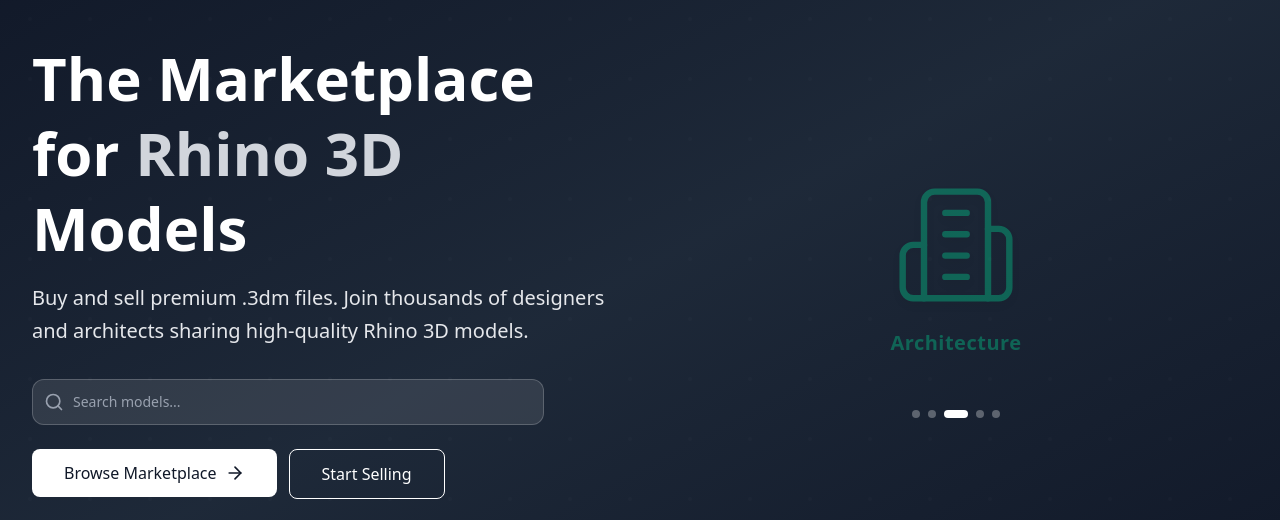
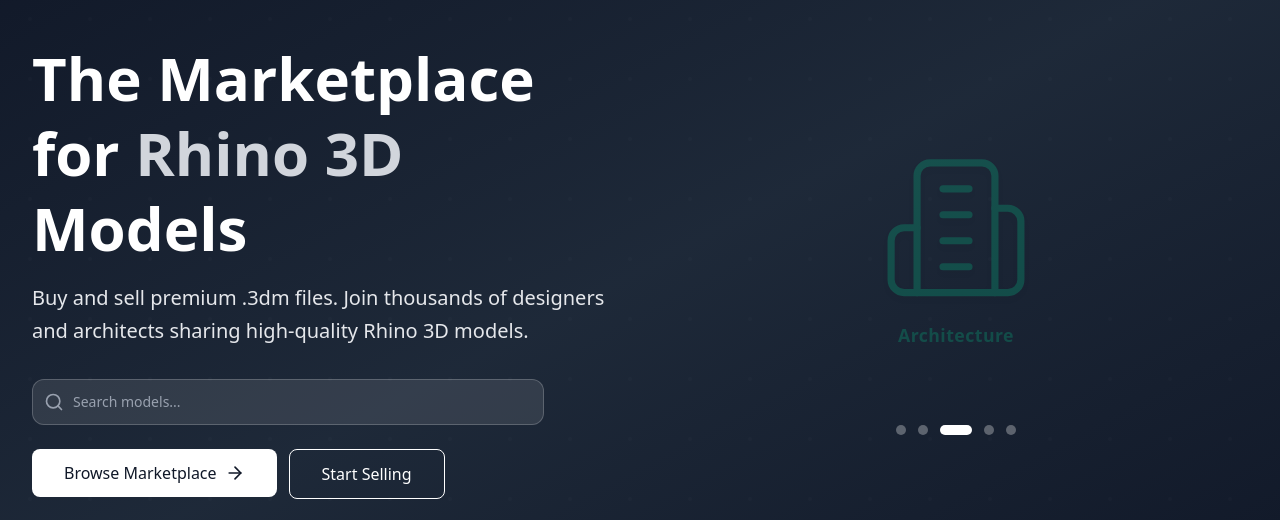
Before and after one commit to M9S9M9/rhinomarket, a Next.js app: page / in a window 1280 px wide. Shown: the part 136-656 px from the top of the page. Built offline with nearby package versions, Linux system fonts and the light colour scheme; no server answers; the database is empty.

Commit message:
Simple scale+fade transition, icons 176x176, larger dots

```diff
--- a/src/app/page.tsx
+++ b/src/app/page.tsx
@@ -136,30 +136,30 @@ export default function HomePage() {
             </div>
 
             {/* Right: rotating category icons */}
-            <div className="hidden md:flex flex-col items-center justify-center min-h-[360px]">
-              <div className="relative w-64 h-64">
+            <div className="hidden md:flex flex-col items-center justify-center min-h-[400px]">
+              <div className="relative w-72 h-72">
                 <AnimatePresence mode="wait">
                   <motion.div
                     key={rotIndex}
-                    initial={{ opacity: 0, y: 30 }}
-                    animate={{ opacity: 1, y: 0 }}
-                    exit={{ opacity: 0, y: -30 }}
-                    transition={{ duration: 0.5, ease: [0.25, 0.46, 0.45, 0.94] }}
+                    initial={{ opacity: 0, scale: 0.85 }}
+                    animate={{ opacity: 1, scale: 1 }}
+                    exit={{ opacity: 0, scale: 0.85 }}
+                    transition={{ duration: 0.45, ease: "easeInOut" }}
                     className="absolute inset-0 flex flex-col items-center justify-center"
                   >
-                    <current.icon className={`w-32 h-32 ${current.color} drop-shadow-lg`} strokeWidth={1.2} />
+                    <current.icon className={`w-44 h-44 ${current.color} drop-shadow-lg`} strokeWidth={1.1} />
                     <span className={`mt-5 text-xl font-semibold tracking-wide ${current.color}`}>{current.label}</span>
                   </motion.div>
                 </AnimatePresence>
               </div>
               {/* Dots indicator */}
-              <div className="flex gap-2 mt-8">
+              <div className="flex gap-3 mt-8">
                 {rotatingItems.map((_, i) => (
                   <button
                     key={i}
                     onClick={() => setRotIndex(i)}
-                    className={`w-2 h-2 rounded-full transition-all duration-300 ${
-                      i === rotIndex ? "bg-white w-6" : "bg-white/30 hover:bg-white/50"
+                    className={`rounded-full transition-all duration-300 ${
+                      i === rotIndex ? "bg-white w-8 h-2.5" : "bg-white/30 hover:bg-white/50 w-2.5 h-2.5"
                     }`}
                   />
                 ))}
```
